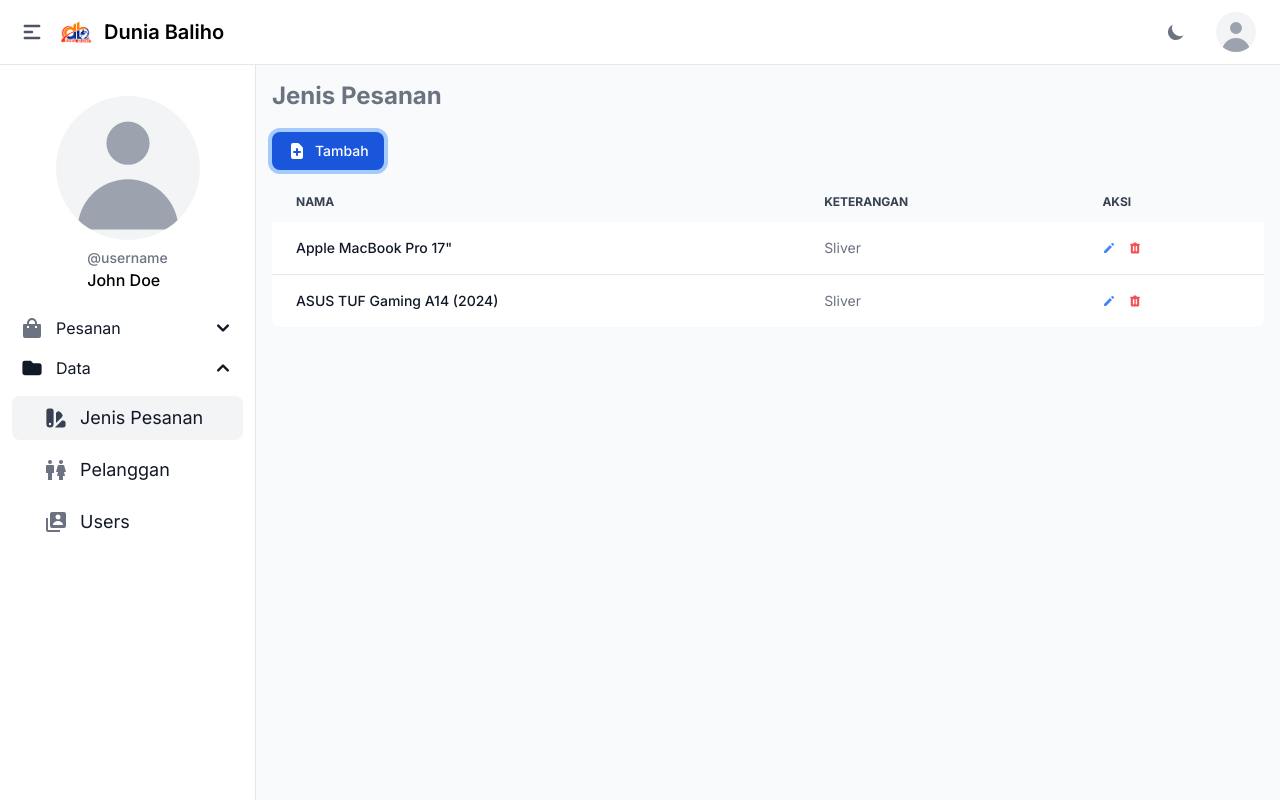
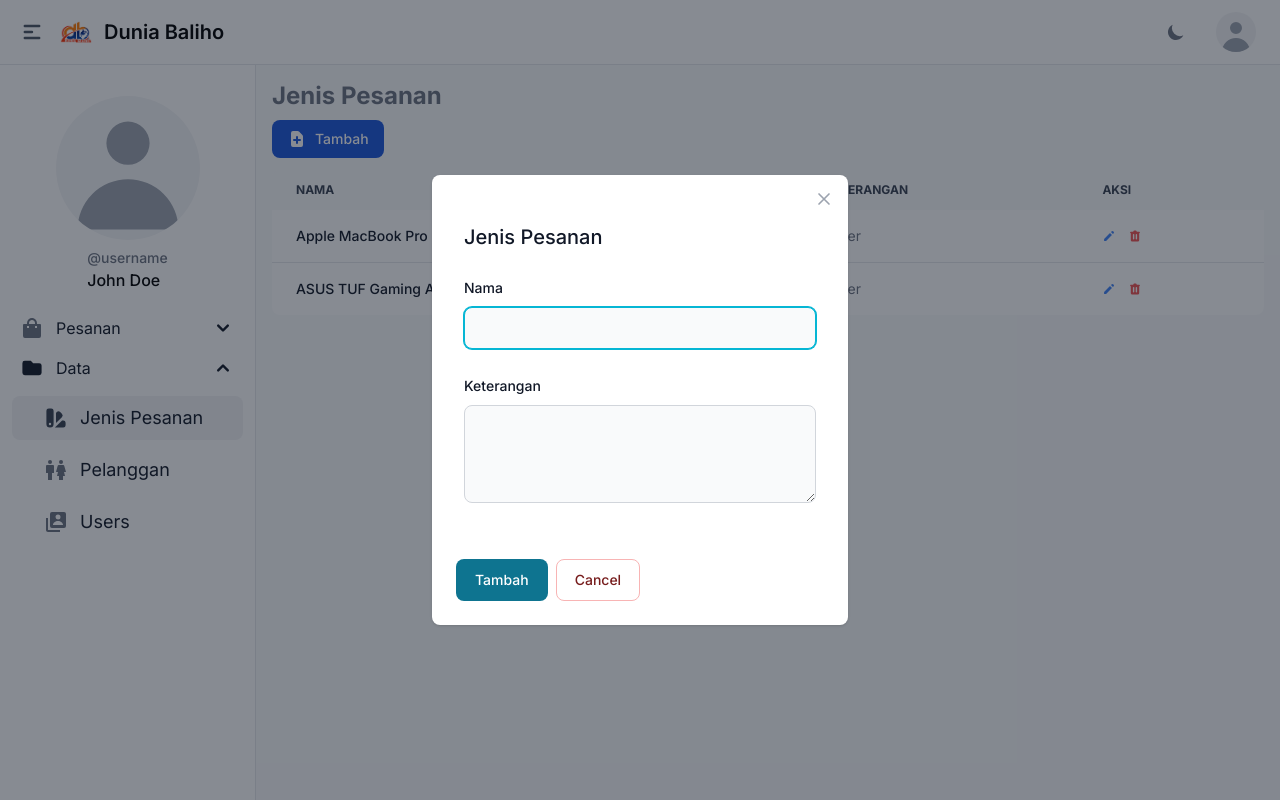
Before and after one commit to izhal27/orderan-db, a Next.js app in the folder frontend/: page /data/jenis-pesanan in a window 1280 px wide. Both pictures are taken after a click on the button "Tambah". Built offline with nearby package versions, Linux system fonts and the light colour scheme.

Commit message:
add jenis pesanan input modal

```diff
--- a/frontend/app/(dashboard)/data/jenis-pesanan/page.tsx
+++ b/frontend/app/(dashboard)/data/jenis-pesanan/page.tsx
@@ -1,17 +1,11 @@
-import { JenisPesananTable } from "@/app/component/jenis-pesanan/JenisPesananTable";
 import { Button } from "flowbite-react";
 import { HiDocumentAdd } from "react-icons/hi";
+import { JenisPesananTable } from "@/app/component/jenis-pesanan/JenisPesananTable";
 
 export default function JenisPesananPage() {
   return (
-    <main className="p-4 flex flex-col gap-y-3">
+    <main className="p-4">
       <h1 className="text-2xl font-bold text-gray-500 dark:text-gray-400">Jenis Pesanan</h1>
-      <div className="mt-2">
-        <Button size={'sm'} color={'blue'}>
-          <HiDocumentAdd className="mr-2 h-5 w-5" />
-          Tambah
-        </Button>
-      </div>
       <JenisPesananTable />
     </main>
   );
--- a/frontend/app/component/jenis-pesanan/JenisPesananTable.tsx
+++ b/frontend/app/component/jenis-pesanan/JenisPesananTable.tsx
@@ -1,12 +1,30 @@
 
 "use client";
 
-import { Table } from "flowbite-react";
-import { HiPencil, HiTrash } from "react-icons/hi";
+import { Button, Table } from "flowbite-react";
+import { useState } from "react";
+import { HiDocumentAdd, HiPencil, HiTrash } from "react-icons/hi";
+import ModalInput from "./ModalInput";
 
 export function JenisPesananTable() {
+  const [openModal, setOpenModal] = useState(false);
+
+  const onSaveHandler = ({ name, description }: { name: string, description: string }) => {
+    console.log(`${name} : ${description}`);
+    setOpenModal(prevState => !prevState);
+  }
+
   return (
-    <div className="overflow-x-auto">
+    <div>
+      <ModalInput openModal={openModal} setOpenModal={setOpenModal} onSaveHandler={onSaveHandler} />
+      <div className="flex flex-col gap-y-3">
+
+        <div className="mt-2">
+          <Button size={'sm'} color={'blue'} onClick={() => setOpenModal(true)}>
+            <HiDocumentAdd className="mr-2 h-5 w-5" />
+            Tambah
+          </Button>
+        </div>
         <Table hoverable>
           <Table.Head>
             <Table.HeadCell>Nama</Table.HeadCell>
@@ -53,5 +71,6 @@ export function JenisPesananTable() {
           </Table.Body>
         </Table>
       </div>
+    </div>
   );
 }
--- /dev/null
+++ b/frontend/app/component/jenis-pesanan/ModalInput.tsx
@@ -0,0 +1,53 @@
+"use client";
+
+import { Button, Checkbox, Label, Modal, Textarea, TextInput } from "flowbite-react";
+import { useRef } from "react";
+
+interface props {
+  openModal: boolean,
+  setOpenModal(arg: boolean): void,
+  onSaveHandler({
+    name,
+    description
+  }: {
+    name: string | undefined,
+    description: string | undefined,
+  }): void,
+}
+
+export default function ModalInput({ openModal, setOpenModal, onSaveHandler }: props) {
+  const nameInputRef = useRef<HTMLInputElement>(null);
+  const descInputRef = useRef<HTMLTextAreaElement>(null);
+
+  return (
+    <Modal show={openModal} size="md" popup onClose={() => setOpenModal(false)} initialFocus={nameInputRef}>
+      <Modal.Header />
+      <Modal.Body>
+        <div className="space-y-6">
+          <h3 className="text-xl font-medium text-gray-900 dark:text-white">Jenis Pesanan</h3>
+          <div>
+            <div className="mb-2 block">
+              <Label htmlFor="name" value="Nama" />
+            </div>
+            <TextInput id="name" ref={nameInputRef} required />
+          </div>
+          <div>
+            <div className="mb-2 block">
+              <Label htmlFor="description" value="Keterangan" />
+            </div>
+            <Textarea id="description" ref={descInputRef} rows={4} />
+          </div>
+        </div>
+      </Modal.Body>
+      <Modal.Footer>
+        <Button onClick={() => onSaveHandler({
+          name: nameInputRef.current?.value,
+          description: descInputRef.current?.value
+        })}>Tambah</Button>
+        <Button color="red" onClick={() => setOpenModal(false)}>
+          Cancel
+        </Button>
+      </Modal.Footer>
+    </Modal>
+  )
+}
```
Lines whose indentation alone changed are shown as unchanged.
